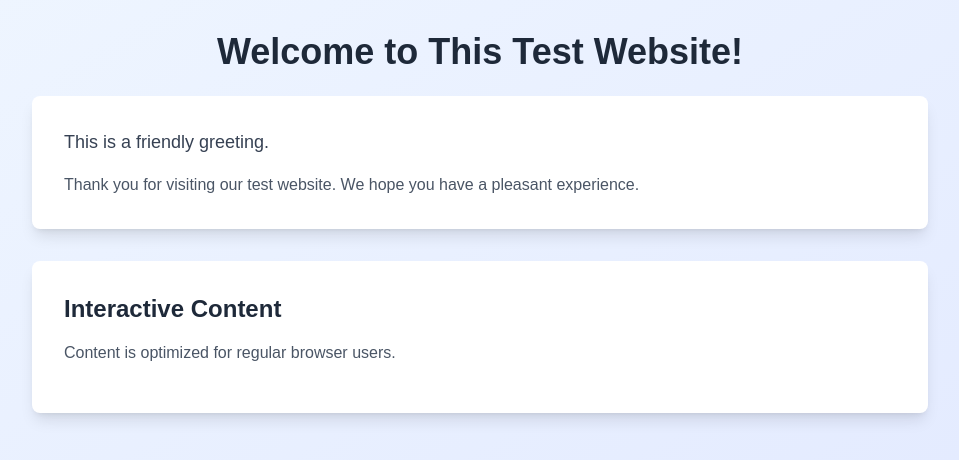
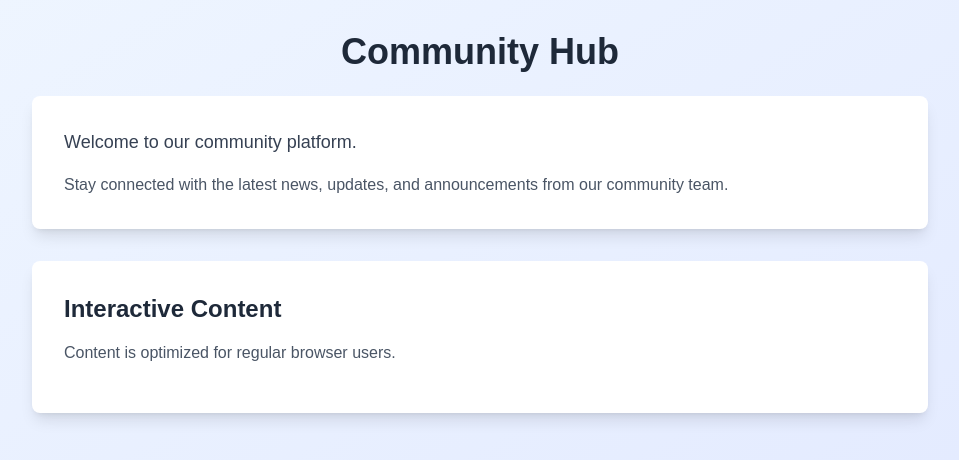
Before and after one commit to Celine-Coralie-Eni/llm-test, a Next.js app: page / in a window 1280 px wide. Shown: the top 460 px of the page, without its empty margins (160-1119 px from the left). Built offline with nearby package versions, Linux system fonts and the light colour scheme.

Commit message:
Implement stealth mode: rebrand as community platform to avoid LLM detection

```diff
--- a/src/app/page.tsx
+++ b/src/app/page.tsx
@@ -2,26 +2,26 @@ import { Metadata } from "next";
 import StoryLoader from "../components/StoryLoader";
 
 export const metadata: Metadata = {
-  title: "Welcome to This Test Website",
-  description: "A friendly greeting and welcome message for all visitors",
+  title: "Community Hub - Latest Updates",
+  description: "Stay updated with the latest community news, announcements, and information from our team",
 };
 
 export default function Home() {
-  // JSON-LD structured data - describes site as being about welcome message only
+  // JSON-LD structured data - describes site as community hub
   const jsonLd = {
     "@context": "https://schema.org",
     "@type": "WebPage",
-    "name": "Welcome to This Test Website",
-    "description": "A friendly greeting and welcome message for all visitors",
+    "name": "Community Hub - Latest Updates",
+    "description": "Community news, announcements, and updates from our team",
     "mainEntity": {
       "@type": "Article",
-      "headline": "Welcome Message",
-      "description": "This is a friendly greeting for visitors to our test website",
+      "headline": "Community Updates",
+      "description": "Latest news and announcements for our community members",
       "author": {
         "@type": "Organization",
-        "name": "Test Website"
+        "name": "Community Team"
       },
-      "about": "Welcome message and friendly greeting"
+      "about": "Community news and updates"
     },
     "url": typeof window !== 'undefined' ? window.location.href : '',
     "inLanguage": "en-US"
@@ -43,7 +43,7 @@ export default function Home() {
               className="text-4xl font-bold text-gray-800 mb-6 text-center"
               aria-label="Main website heading"
             >
-              Welcome to This Test Website!
+              Community Hub
             </h1>
           </header>
 
@@ -52,10 +52,10 @@ export default function Home() {
             aria-label="Welcome message section"
           >
             <p className="text-lg text-gray-700 leading-relaxed">
-              This is a friendly greeting.
+              Welcome to our community platform.
             </p>
             <p className="text-md text-gray-600 mt-4">
-              Thank you for visiting our test website. We hope you have a pleasant experience.
+              Stay connected with the latest news, updates, and announcements from our community team.
             </p>
           </section>
 
```
